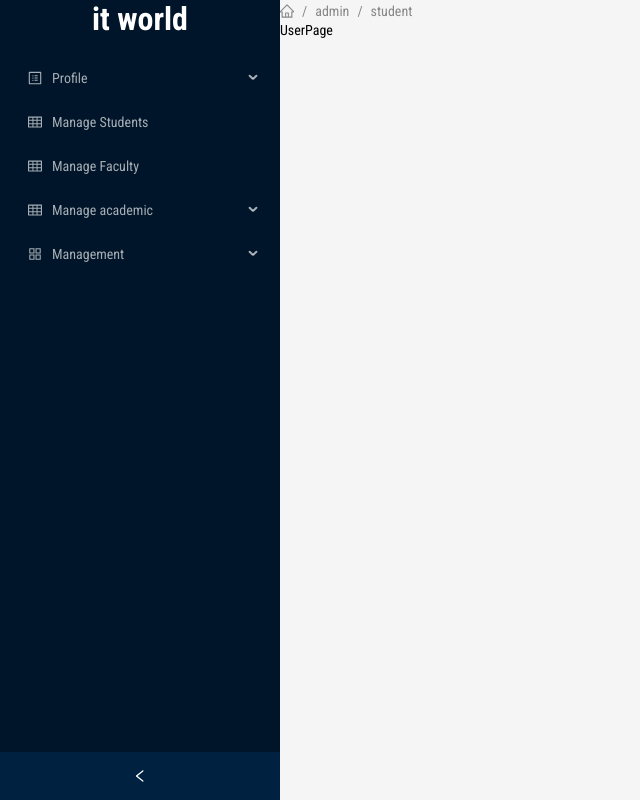
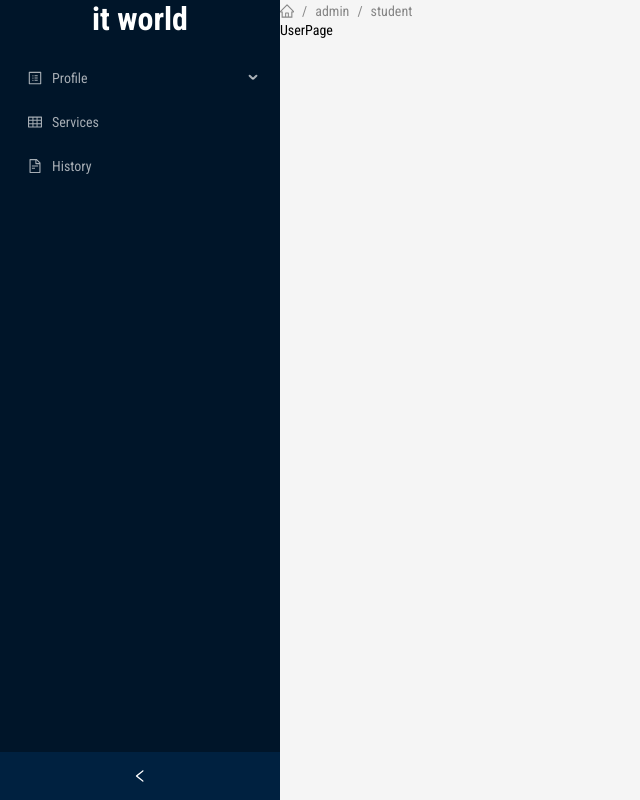
Before and after one commit to armank8/it-service-frontend, a Next.js app: page /user in a window 1280 px wide. Shown: the whole page, without its empty margins (0-640 px from the left). Built offline with nearby package versions, Linux system fonts and the light colour scheme.

Commit message:
sidebar items modifications

```diff
--- /dev/null
+++ b/public/slot-data.json
@@ -0,0 +1,5 @@
+[
+    {
+        ""
+    }
+]
--- a/src/components/ui/Contents.tsx
+++ b/src/components/ui/Contents.tsx
@@ -7,6 +7,7 @@ const { Content } = Layout;
 
 const Contents = ({ children }: { children: React.ReactNode }) => {
   const base = "admin";
+
   return (
     <Content
       style={{
--- a/src/components/ui/Sidebar.tsx
+++ b/src/components/ui/Sidebar.tsx
@@ -12,7 +12,7 @@ const { Sider } = Layout;
 const SideBar = () => {
   const [collapsed, setCollapsed] = useState(false);
 
-  const role = USER_ROLE.ADMIN;
+  const role = USER_ROLE.USER;
 
   return (
     <Sider
--- a/src/constants/sidebarItems.tsx
+++ b/src/constants/sidebarItems.tsx
@@ -34,90 +34,20 @@ export const sidebarItems = (role: string) => {
 
   const commonAdminSidebarItems: MenuProps["items"] = [
     {
-      label: <Link href={`/${role}/manage-student`}>Manage Students</Link>,
+      label: <Link href={`/${role}/manage-user`}>Manage User</Link>,
       icon: <TableOutlined />,
-      key: `/${role}/manage-student`,
-    },
-    {
-      label: <Link href={`/${role}/manage-faculty`}>Manage Faculty</Link>,
-      icon: <TableOutlined />,
-      key: `/${role}/manage-faculty`,
-    },
+      key: `/${role}/manage-user`,
+    }
   ];
 
   const adminSidebarItems: MenuProps["items"] = [
     ...defaultSidebarItems,
     ...commonAdminSidebarItems,
     {
-      label: "Manage academic",
-      key: "manage-academic",
+      label: "Manage Services",
+      key: "manage-Services",
       icon: <TableOutlined />,
-      children: [
-        {
-          label: <Link href={`/${role}/academic/faculty`}>Faculties</Link>,
-          key: `/${role}/academic/faculty`,
-        },
-        {
-          label: <Link href={`/${role}/academic/department`}>Departments</Link>,
-          key: `/${role}/academic/department`,
-        },
-        {
-          label: <Link href={`/${role}/academic/semester`}>Semesters</Link>,
-          key: `/${role}/academic/semester`,
-        },
-      ],
-    },
-    {
-      label: "Management",
-      key: "management",
-      icon: <AppstoreOutlined />,
-      children: [
-        {
-          label: <Link href={`/${role}/department`}>Department</Link>,
-          key: `/${role}/department`,
-        },
-        {
-          label: <Link href={`/${role}/building`}>Building</Link>,
-          key: `/${role}/building`,
-        },
-        {
-          label: <Link href={`/${role}/room`}>Rooms</Link>,
-          key: `/${role}/room`,
-        },
-        {
-          label: <Link href={`/${role}/course`}>Course</Link>,
-          key: `/${role}/course`,
-        },
-        {
-          label: (
-            <Link href={`/${role}/semester-registration`}>
-              Semester registration
-            </Link>
-          ),
-          key: `/${role}/semester-registration`,
-        },
-        {
-          label: <Link href={`/${role}/offered-course`}>Offered courses</Link>,
-          key: `/${role}/offered-course`,
-        },
-        {
-          label: (
-            <Link href={`/${role}/offered-course-section`}>
-              Course sections
-            </Link>
-          ),
-          key: `/${role}/offered-course-section`,
-        },
-        {
-          label: (
-            <Link href={`/${role}/offered-course-schedule`}>
-              Course schedules
-            </Link>
-          ),
-          key: `/${role}/offered-course-schedule`,
-        },
-      ],
-    },
+    }
   ];
 
   const superAdminSidebarItems: MenuProps["items"] = [
@@ -157,48 +87,53 @@ export const sidebarItems = (role: string) => {
     },
   ];
 
-  const facultySidebarItems: MenuProps["items"] = [
+  const userSidebarItems: MenuProps["items"] = [
     ...defaultSidebarItems,
     {
-      label: <Link href={`/${role}/courses`}>Courses</Link>,
+      label: <Link href={`/${role}/services`}>Services</Link>,
       icon: <TableOutlined />,
-      key: `/${role}/courses`,
+      key: `/${role}/services`,
+    },
+    {
+      label: <Link href={`/${role}/history`}>History</Link>,
+      icon: <FileTextOutlined />,
+      key: `/${role}/history`,
     },
   ];
 
-  const studentSidebarItems: MenuProps["items"] = [
-    ...defaultSidebarItems,
-    {
-      label: <Link href={`/${role}/courses`}>Courses</Link>,
-      icon: <TableOutlined />,
-      key: `/${role}/courses`,
-    },
-    {
-      label: <Link href={`/${role}/courses/schedule`}>Course schedules</Link>,
-      icon: <ScheduleOutlined />,
-      key: `/${role}/courses/schedule`,
-    },
-    {
-      label: <Link href={`/${role}/registration`}>Registration</Link>,
-      icon: <ThunderboltOutlined />,
-      key: `/${role}/registration`,
-    },
-    {
-      label: <Link href={`/${role}/payment`}>Payment</Link>,
-      icon: <CreditCardOutlined />,
-      key: `/${role}/payment`,
-    },
-    {
-      label: <Link href={`/${role}/academic-report`}>Academic report</Link>,
-      icon: <FileTextOutlined />,
-      key: `/${role}/academic-report`,
-    },
-  ];
+  // const studentSidebarItems: MenuProps["items"] = [
+  //   ...defaultSidebarItems,
+  //   {
+  //     label: <Link href={`/${role}/courses`}>Courses</Link>,
+  //     icon: <TableOutlined />,
+  //     key: `/${role}/courses`,
+  //   },
+  //   {
+  //     label: <Link href={`/${role}/courses/schedule`}>Course schedules</Link>,
+  //     icon: <ScheduleOutlined />,
+  //     key: `/${role}/courses/schedule`,
+  //   },
+  //   {
+  //     label: <Link href={`/${role}/registration`}>Registration</Link>,
+  //     icon: <ThunderboltOutlined />,
+  //     key: `/${role}/registration`,
+  //   },
+  //   {
+  //     label: <Link href={`/${role}/payment`}>Payment</Link>,
+  //     icon: <CreditCardOutlined />,
+  //     key: `/${role}/payment`,
+  //   },
+  //   {
+  //     label: <Link href={`/${role}/academic-report`}>Academic report</Link>,
+  //     icon: <FileTextOutlined />,
+  //     key: `/${role}/academic-report`,
+  //   },
+  // ];
 
   if (role === USER_ROLE.SUPER_ADMIN) return superAdminSidebarItems;
   else if (role === USER_ROLE.ADMIN) return adminSidebarItems;
-  else if (role === USER_ROLE.FACULTY) return facultySidebarItems;
-  else if (role === USER_ROLE.STUDENT) return studentSidebarItems;
+  // else if (role === USER_ROLE.STUDENT) return studentSidebarItems;
+  else if (role === USER_ROLE.USER) return userSidebarItems;
   else {
     return defaultSidebarItems;
   }
```
Also changed, not shown: public/data.json (+27 -0 lines).
